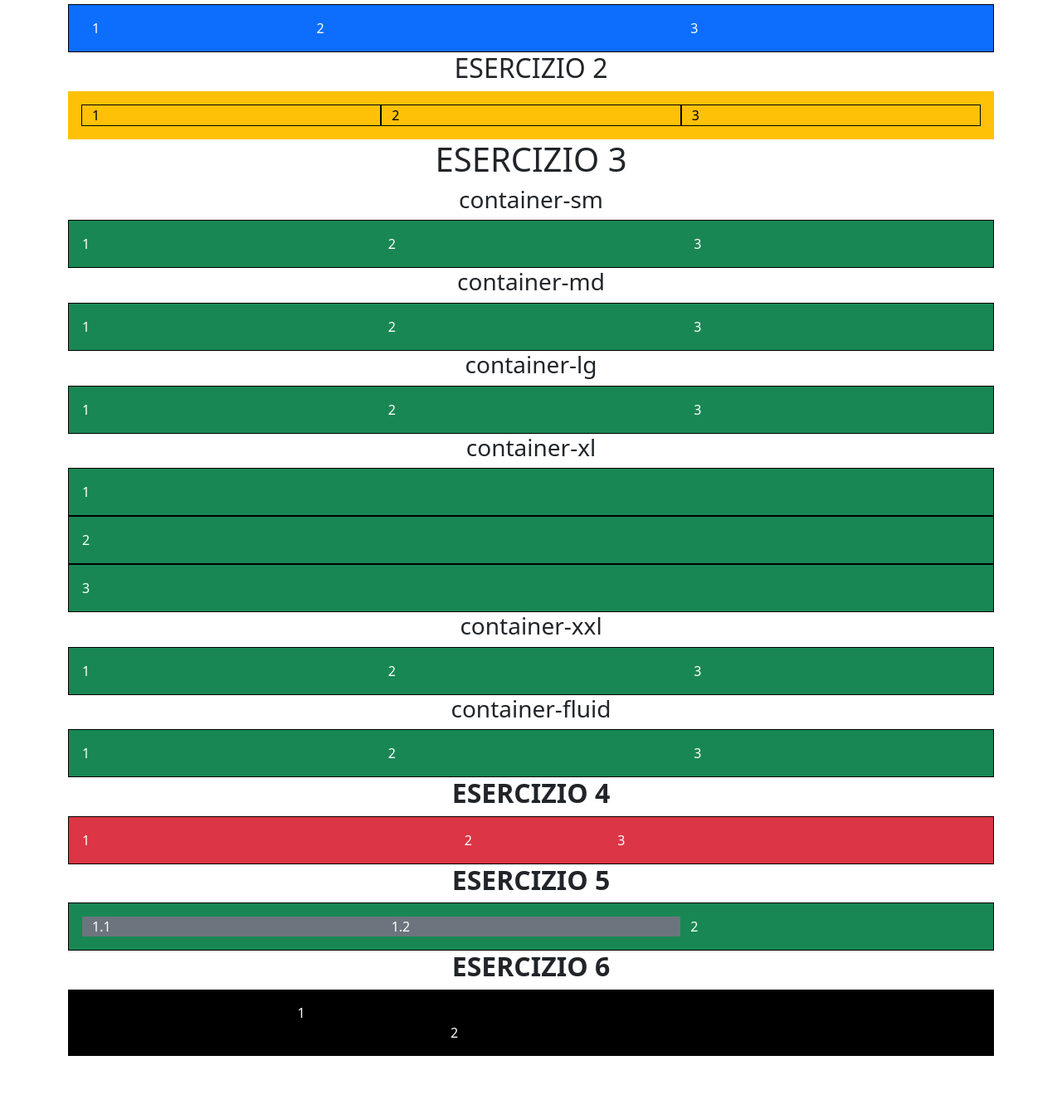
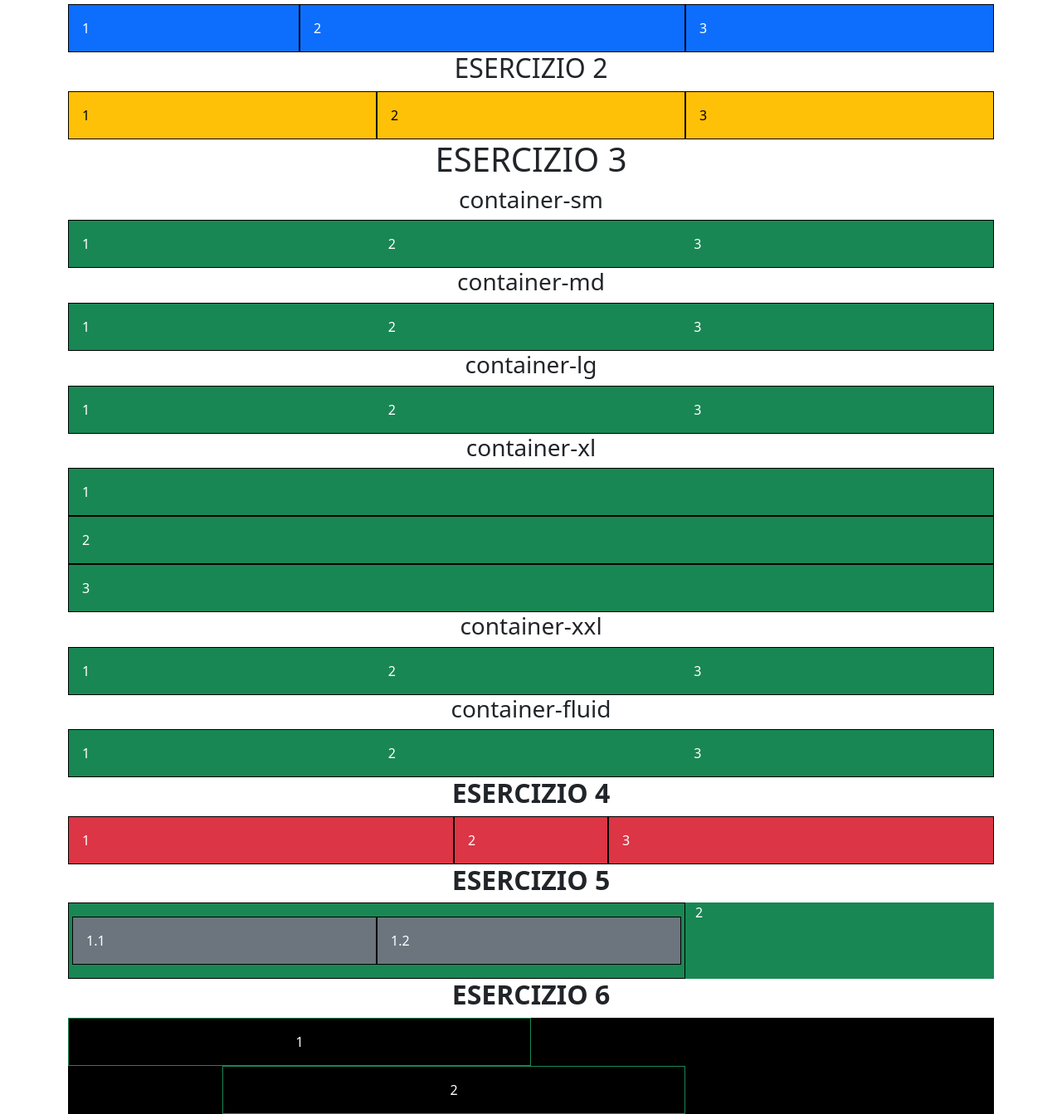
Before and after one commit to jhon9876/S6-L1, a plain HTML site: page index.html in a window 1280 px wide. Shown: the part 97-1440 px from the top of the page at 83% size. Before the commit the page ends 1370 px from the top, so only its background shows below. Drawn offline with nearby package versions, Linux system fonts and the light colour scheme.

Commit message:
Update index.html

```diff
--- a/index.html
+++ b/index.html
@@ -16,18 +16,18 @@
 
     <h2 class="text-uppercase text-center fw-bold">esercizio 1</h2>
     <div class="container-md text-white">
-      <div class="row bg-primary p-3 border border-black">
-        <div class="col-3">1</div>
-        <div class="col-5">2</div>
-        <div class="col-4">3</div>
+      <div class="row bg-primary">
+        <div class="col-md-12 col-xl-3 border border-black p-3">1</div>
+        <div class="col-md-12 col-xl-5 border border-black p-3">2</div>
+        <div class="col-md-12 col-xl-4 border border-black p-3">3</div>
       </div>
     </div>
     <h2 class="text-uppercase text-center">esercizio 2</h2>
     <div class="container-md">
-      <div class="row bg-warning text-black p-3">
-        <div class="col-sm-12 col-md-4 border border-black">1</div>
-        <div class="col-sm-12 col-md-4 border border-black">2</div>
-        <div class="col-sm-12 col-md-4 border border-black">3</div>
+      <div class="row bg-warning text-black">
+        <div class="col-sm-12 col-md-4 border border-black p-3">1</div>
+        <div class="col-sm-12 col-md-4 border border-black p-3">2</div>
+        <div class="col-sm-12 col-md-4 border border-black p-3">3</div>
       </div>
     </div>
     <h2 class="text-uppercase text-center fs-1">esercizio 3</h2>
@@ -81,30 +81,30 @@
       </div>
     </div>
     <h2 class="text-uppercase text-center fw-bold">esercizio 4</h2>
-    <div class="container-lg bg-danger p-3 border border-black text-white">
+    <div class="container-lg bg-danger text-white">
       <div class="row">
-        <div class="col-12 col-lg-5">1</div>
-        <div class="col-12 col-lg-2">2</div>
-        <div class="col-12 col-lg-5">3</div>
+        <div class="col-md-12 col-lg-5 p-3 border border-black">1</div>
+        <div class="col-md-12 col-lg-2 p-3 border border-black">2</div>
+        <div class="col-md-12 col-lg-5 p-3 border border-black">3</div>
       </div>
     </div>
     <h2 class="text-uppercase text-center fw-bold">esercizio 5</h2>
     <div class="container-xl text-white">
-      <div class="row bg-success p-3 border border-black">
-        <div class="col-md-12 col-xl-8">
+      <div class="row bg-success">
+        <div class="col-md-12 col-xl-8 p-3 border border-black">
           <div class="row bg-secondary">
-            <div class="col-md-12 col-xl-6">1.1</div>
-            <div class="col-md-12 col-xl-6">1.2</div>
+            <div class="col-md-12 col-xl-6 p-3 border border-black">1.1</div>
+            <div class="col-md-12 col-xl-6 p-3 border border-black">1.2</div>
           </div>
         </div>
         <div class="col-md-12 col-xl-4">2</div>
       </div>
     </div>
     <h2 class="text-uppercase text-center fw-bold">esercizio 6</h2>
-    <div class="container-xl bg-black text-white text-center p-3">
+    <div class="container-xl bg-black text-white text-center">
       <div class="row">
-        <div class="col-6">1</div>
-        <div class="col-6 offset-2">2</div>
+        <div class="col-6 p-3 border border-success">1</div>
+        <div class="col-6 offset-2 p-3 border border-success">2</div>
       </div>
     </div>
     <script
```
